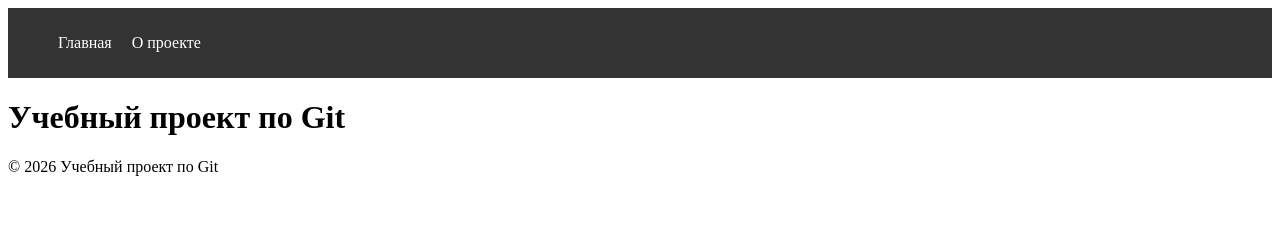
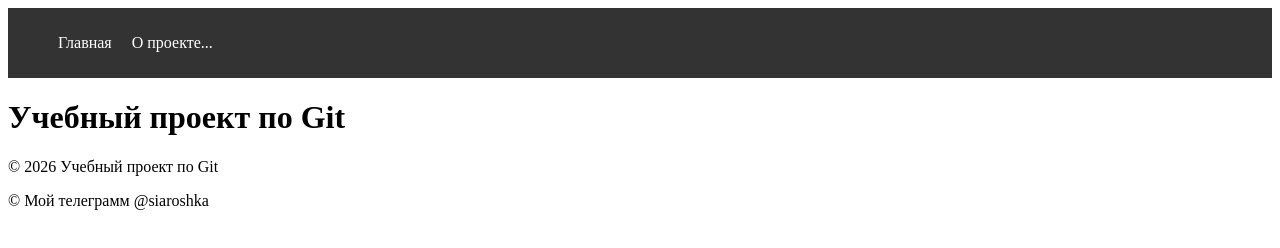
Before and after one commit to siaroshkagit/git-vscode-training, a plain HTML site: page index.html in a window 1280 px wide. Drawn offline with Linux system fonts and the light colour scheme.

Commit message:
modified footer

```diff
--- a/index.html
+++ b/index.html
@@ -10,7 +10,7 @@
       <nav>
          <ul>
             <li><a href="#">Главная</a></li>
-            <li><a href="#">О проекте</a></li>
+            <li><a href="#">О проекте...</a></li>
          </ul>
      </nav>
     </header>
@@ -18,6 +18,7 @@
     <h1>Учебный проект по Git</h1>
     <footer>
     <p>&copy; 2026 Учебный проект по Git</p>
+    <p>&copy; Мой телеграмм @siaroshka </p>
     </footer>
 </body>
 </html>
```
